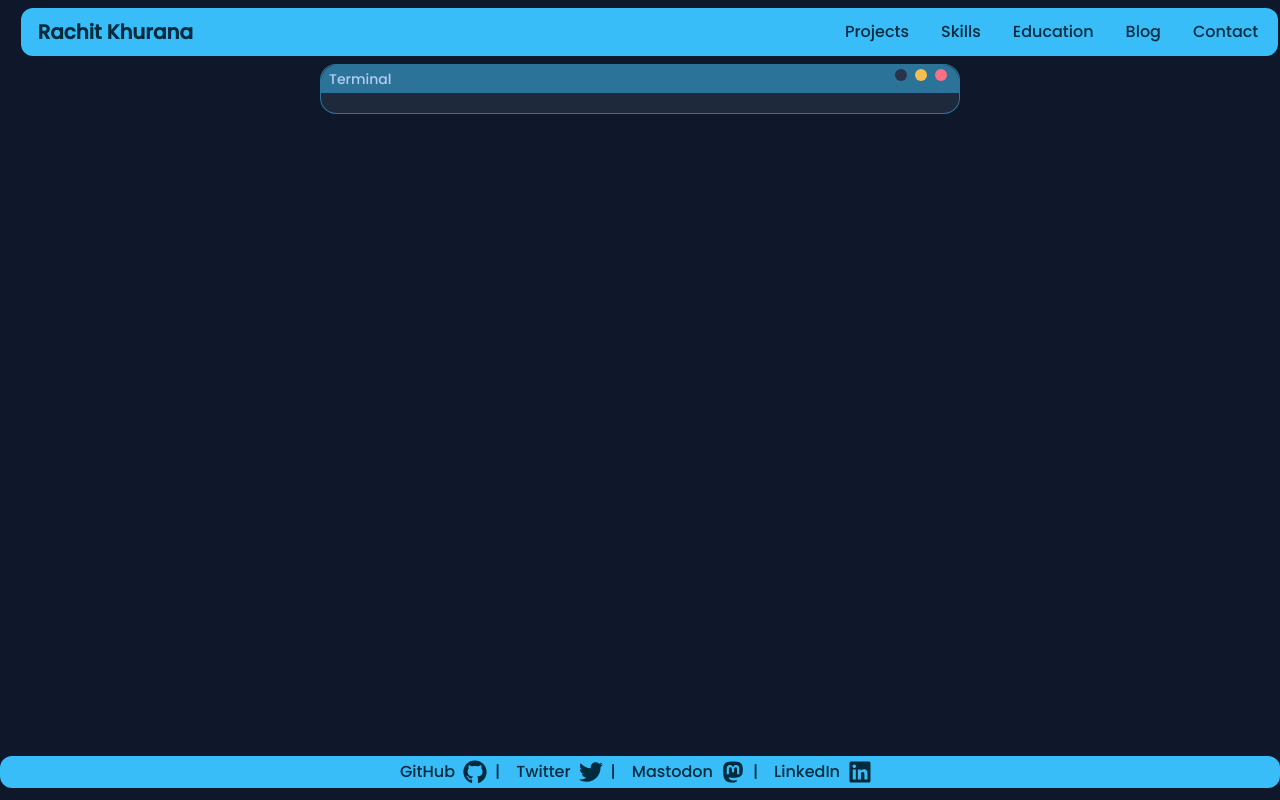
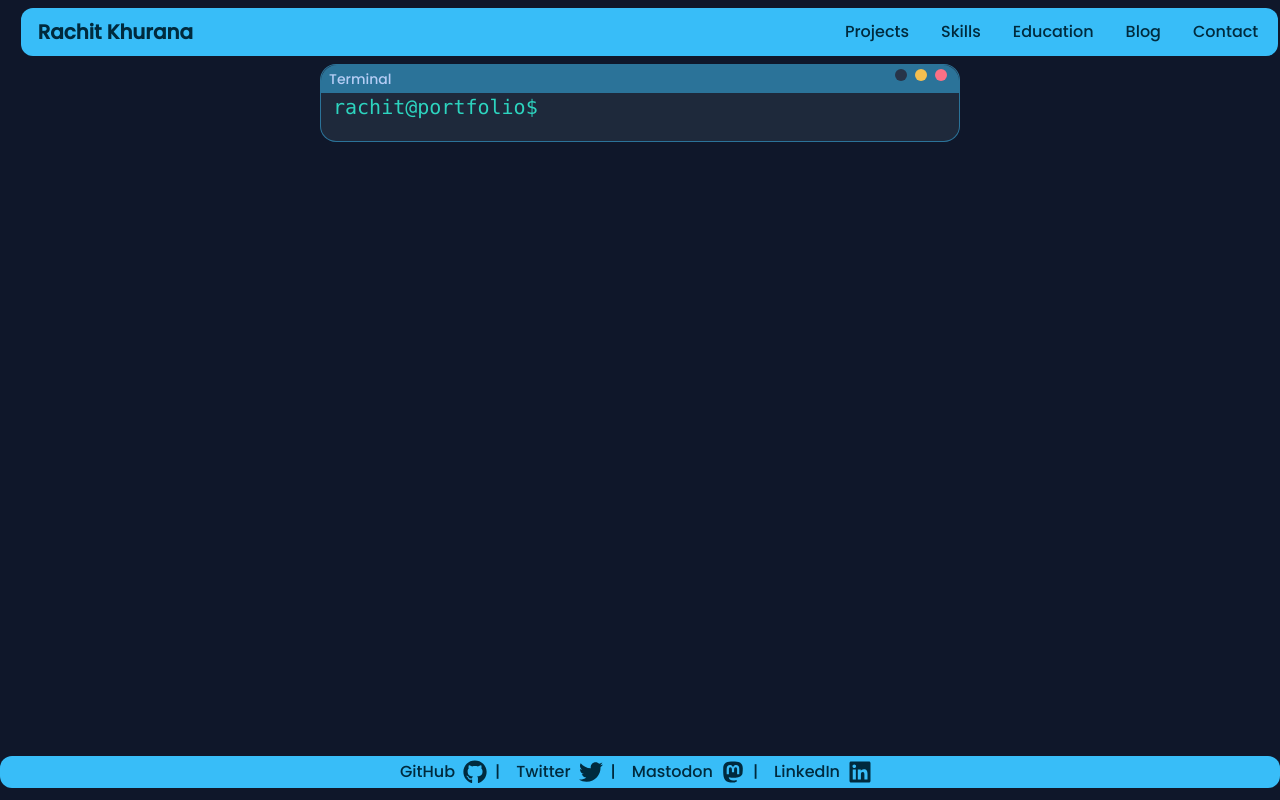
Before and after one commit to notnotrachit/notnotrachit.github.io, a Next.js app: page /cli in a window 1280 px wide. Built offline with nearby package versions, Linux system fonts and the light colour scheme.

Commit message:
fixed cli base

```diff
--- a/app/cli/page.js
+++ b/app/cli/page.js
@@ -1,12 +1,10 @@
 "use client";
 import Draggable from "react-draggable"
 import CLIInput from "@/components/cli/input";
-import CLI_Body from "@/components/cli/cli_body";
 import React from "react";
 import ReactDOM from "react-dom";
 
 export default function Page() {
-
 
 
     return (
@@ -41,9 +39,9 @@ export default function Page() {
             <div id="cli_in">
 
             </div>
-            <CLI_Body id="CLI_body_component">
+            <div id="cli_body">
               <CLIInput />
-            </CLI_Body>
+            </div>
           </div>
         </Draggable>
         </div>
--- a/components/cli/cli_body.js
+++ /dev/null
@@ -1,8 +0,0 @@
-
-export default function CLI_Body({children}) {
-    return (
-        <div id="cli_body">
-            {children}
-        </div>
-    )
-}
--- a/components/cli/input.js
+++ b/components/cli/input.js
@@ -1,3 +1,4 @@
+"use client";
 import React from "react";
 import ReactDOM from "react-dom";
 export default function CLIInput() {
@@ -35,7 +36,7 @@ export default function CLIInput() {
           break;
         default:
           console.log("default");
-
+      }
       var new_div = document.createElement("div");
       ReactDOM.render(<CLIInput />, new_div);
       cli_body.append(new_div);
@@ -44,6 +45,7 @@ export default function CLIInput() {
     }
   }
   return (
+    <div>
       <pre data-prefix="rachit@fedora$" className="text-success ml-3">
         <code className="mr-5">rachit@portfolio$</code>
         <code>
@@ -57,6 +59,6 @@ export default function CLIInput() {
           />
         </code>
       </pre>
+    </div>
   );
 }
-}
```
Lines whose indentation alone changed are shown as unchanged.
